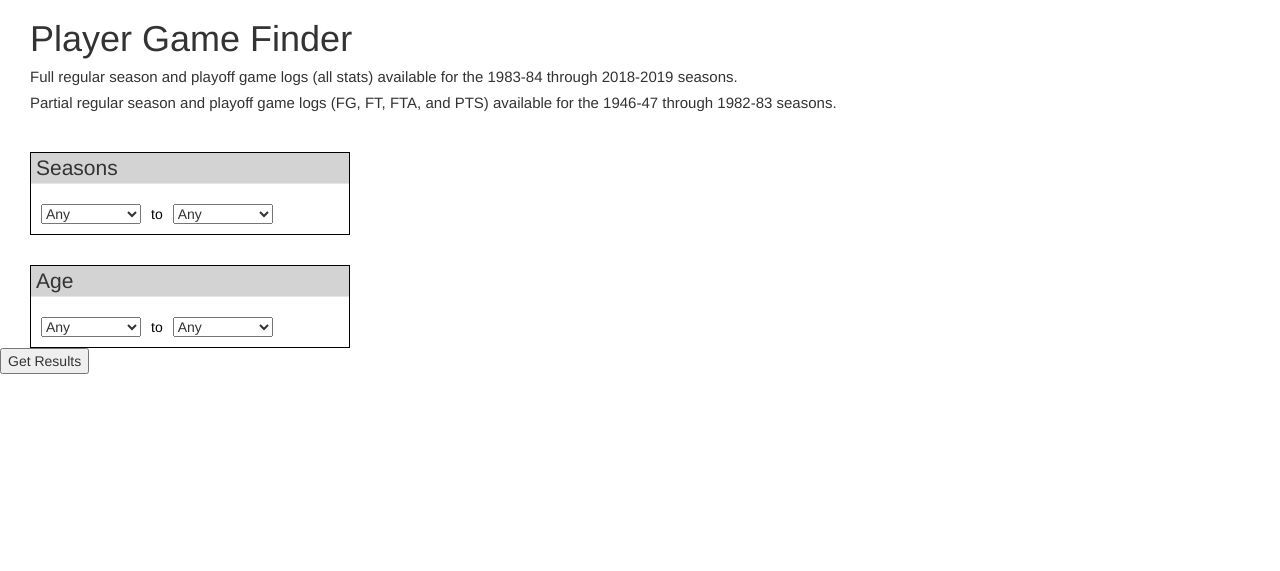
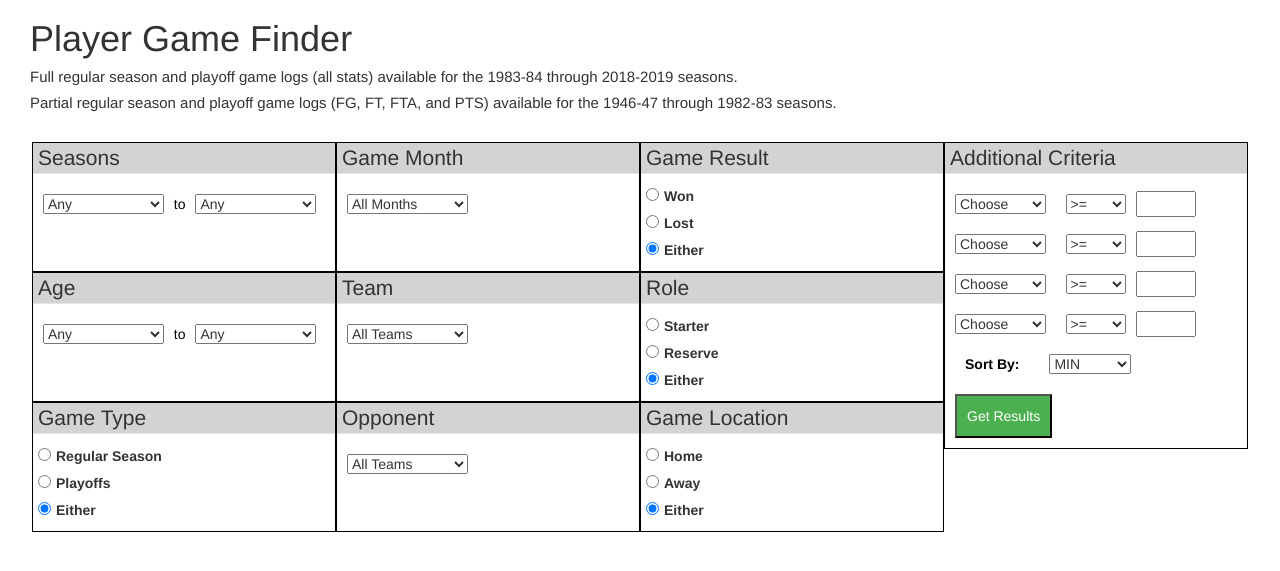
Before and after one commit to benschneid/nba-stats-api, a Python web app: template wsite/app/templates/player_game_finder_home.html in a window 1280 px wide. Shown: the part 51-622 px from the top of the page. Run offline with Jinja, Linux system fonts and the light colour scheme; the template is opened without the code that fills it, so the values that code supplies are empty; some libraries are stand-ins or nearby versions.

Commit message:
player_game_finder 80% done

```diff
--- a/wsite/app/api/games.py
+++ b/wsite/app/api/games.py
@@ -73,7 +73,7 @@ def league_game_log(season, playoffs, date_from, date_to):
         .filter(Games.SEASON_ID == season,
                 Games.PLAYOFFS == bool(playoffs),
                 date_from <= Games.GAME_DATE, Games.GAME_DATE <= date_to,
-                Oppt_Teams.TEAM_ID == TeamBox.OPPONENT_TEAM_ID).order_by(Games.GAME_ID, TeamBox.HOME,).all()
+                Oppt_Teams.TEAM_ID == TeamBox.OPPONENT_TEAM_ID).order_by(Games.GAME_ID, TeamBox.HOME).all()
     return jsonify({
         'Headers': headers,
         'Data': list(games)})
--- a/wsite/app/api/seasons.py
+++ b/wsite/app/api/seasons.py
@@ -3,8 +3,6 @@ from app.models import *
 from flask import jsonify
 from app import db
 from app.api import bp
-from sqlalchemy.orm import aliased
-from datetime import datetime
 
 
 @bp.route('/players/<int:player_id>', methods=['GET'])
--- a/wsite/app/static/pgf.js
+++ b/wsite/app/static/pgf.js
@@ -1,88 +1,22 @@
 function dropdowns() {
-  // get the reference for the body
   var body = document.getElementsByTagName("body")[0];
   var form = document.createElement("FORM");
   form.setAttribute("id", "theform")
+  var superflex = document.createElement("DIV");
   var flex = document.createElement("DIV");
-  form.appendChild(flex);
+  var flex2 = document.createElement("DIV");
+  var flex3 = document.createElement("DIV");
+  var flex4 = document.createElement("DIV");
+  form.appendChild(superflex);
   flex.setAttribute("class", "flex-container");
-  var seas_age = {'Seasons': [1946, 2020], 'Age': [18, 50]}
-  for(var key in seas_age){
-      var fieldset = document.createElement("FIELDSET");
-      flex.appendChild(fieldset)
-      var fieldset_legend = document.createElement("LEGEND");
-      fieldset_legend.innerHTML = key;
-      fieldset.appendChild(fieldset_legend);
-      for(ind = 0; ind < 2; ind++){
-          var dropdown = document.createElement("DIV");
-          fieldset.appendChild(dropdown)
-          dropdown.setAttribute("class", "dropdown dropdown-button");
-          dropdown.setAttribute("name", key+ind.toString());
-          var dropdown_toggle = document.createElement("BUTTON");
-          dropdown_toggle.style.width = "100px";
-          dropdown_toggle.innerHTML = "Any ";
-          dropdown.appendChild(dropdown_toggle);
-          dropdown_toggle.setAttribute("class", "btn btn-primary dropdown-toggle");
-          dropdown_toggle.setAttribute("data-toggle", "dropdown");
-          var dropdown_span = document.createElement("SPAN");
-          dropdown_toggle.appendChild(dropdown_span);
-          dropdown_span.setAttribute("class", "caret");
-          var dropdown_menu = document.createElement("UL");
-          dropdown_menu.setAttribute("class", "dropdown-menu parameter");
-          dropdown.appendChild(dropdown_menu);
-          var list_item = document.createElement("LI");
-          dropdown_menu.appendChild(list_item);
-          var a_item = document.createElement("A");
-          a_item.style.textAlign = "center";
-          list_item.appendChild(a_item);
-          a_item.innerHTML = "Any";
-          a_item.value = "Any";
-          for(i = seas_age[key][0]; i < seas_age[key][1]; i++){
-              var list_item = document.createElement("LI");
-              dropdown_menu.appendChild(list_item);
-              var a_item = document.createElement("A");
-              a_item.style.textAlign = "center";
-              list_item.appendChild(a_item);
-              if (key == "Seasons"){
-                a_item.innerHTML = i.toString() + '-' + (i+1).toString().slice(-2);
-              }
-              else{
-                a_item.innerHTML = i.toString()
-              }
-          }
-          if(ind == 0){
-            var a = document.createElement("A");
-            a.innerHTML = "to";
-            a.setAttribute("class", "to_season");
-            a.style.pointerEvents = "none";
-            fieldset.appendChild(a);
-            }
-      }
-  }
-   submit = document.createElement("INPUT");
-   submit.setAttribute("type", "submit");
-   submit.setAttribute("value", "Get Results");
-   form.appendChild(submit);
-   body.appendChild(form);
-   $(".dropdown-menu li a").click(function(){
-   $(this).parents(".dropdown").find('.btn').html($(this).text() + ' <span class="caret"></span>');
-   $(this).parents(".dropdown").find('.btn').val($(this).data('value'));
-   });
-   document.getElementById('theform').onsubmit = function() {
-    window.location = '/' + $('theform').serialize();
-    return false;
-    };
-
-}
-
-function dropdowns2() {
-  // get the reference for the body
-  var body = document.getElementsByTagName("body")[0];
-  var form = document.createElement("FORM");
-  form.setAttribute("id", "theform")
-  var flex = document.createElement("DIV");
-  form.appendChild(flex);
-  flex.setAttribute("class", "flex-container");
+  flex2.setAttribute("class", "flex-container");
+  flex3.setAttribute("class", "flex-container");
+  flex4.setAttribute("class", "flex-container");
+  superflex.setAttribute("class", "flex-container superflex");
+  superflex.appendChild(flex);
+  superflex.appendChild(flex2);
+  superflex.appendChild(flex3);
+  superflex.appendChild(flex4);
   var seas_age = {'Seasons': [1946, 2020], 'Age': [18, 50]}
   for(var key in seas_age){
       var fieldset = document.createElement("FIELDSET");
@@ -94,7 +28,7 @@ function dropdowns2() {
           var dropdown = document.createElement("SELECT");
           dropdown.setAttribute("name", key + ind.toString());
           fieldset.appendChild(dropdown);
-          dropdown.style.width = "100px";
+          dropdown.style.width = "40%";
           a_item = document.createElement("OPTION");
           a_item.innerHTML = "Any";
           a_item.setAttribute("value", "Any");
@@ -120,14 +54,164 @@ function dropdowns2() {
             }
       }
   }
-   submit = document.createElement("INPUT");
-   submit.setAttribute("type", "submit");
-   submit.setAttribute("value", "Get Results");
-   form.appendChild(submit);
-   body.appendChild(form);
-   document.getElementById('theform').onsubmit = function() {
+   var teams = {'ATL': 1610612737, 'BKN': 1610612751, 'BOS': 1610612738, 'CHA': 1610612766, 'CHI': 1610612741,
+                'CLE': 1610612739, 'DAL': 1610612742, 'DEN': 1610612743, 'DET': 1610612765, 'GSW': 1610612744,
+                'HOU': 1610612745, 'IND': 1610612754, 'LAC': 1610612746, 'LAL': 1610612747, 'MEM': 1610612763,
+                'MIA': 1610612748, 'MIL': 1610612749, 'MIN': 1610612750, 'NOP': 1610612740, 'NYK': 1610612752,
+                'OKC': 1610612760, 'ORL': 1610612753, 'PHI': 1610612755, 'PHX': 1610612756, 'POR': 1610612757,
+                'SAC': 1610612758, 'SAS': 1610612759, 'TOR': 1610612761, 'UTA': 1610612762, 'WAS': 1610612764};
+
+   var single_dropdowns = {"Game Month": {"October": 10, "November": 11, "December": 12, "January": 1,
+                                     "February": 2, "March": 3, "April": 4, "May": 5, "June": 6},
+                           "Team": sorting(teams), "Opponent": sorting(teams)};
+  for(var key in single_dropdowns){
+      var fieldset = document.createElement("FIELDSET");
+      flex2.appendChild(fieldset)
+      var fieldset_legend = document.createElement("LEGEND");
+      fieldset_legend.innerHTML = key;
+      fieldset.appendChild(fieldset_legend);
+      var dropdown = document.createElement("SELECT");
+      dropdown.setAttribute("name", key);
+      fieldset.appendChild(dropdown);
+      dropdown.style.width = "40%";
+      a_item = document.createElement("OPTION");
+      a_item.innerHTML = (key == "Game Month") ? "All Months": "All Teams";
+      a_item.setAttribute("value", "Any");
+      dropdown.appendChild(a_item);
+      for(subkey in single_dropdowns[key]){
+          a_item = document.createElement("OPTION");
+          dropdown.appendChild(a_item);
+          a_item.innerHTML = subkey;
+          a_item.setAttribute("value", single_dropdowns[key][subkey]);
+          }
+      }
+  var radios = {"Game_Type": ["Regular Season", "Playoffs", "Either"],
+                "Game_Result": ["Won", "Lost", "Either"],
+                "Role": ["Starter", "Reserve", "Either"],
+                "Game_Location": ["Home", "Away", "Either"],
+                };
+  for(var key in radios){
+     var fieldset = document.createElement("FIELDSET");
+     if(key == "Game_Type"){
+        flex.appendChild(fieldset);
+     }
+     else{
+     flex3.appendChild(fieldset);
+     }
+     var fieldset_legend = document.createElement("LEGEND");
+     fieldset_legend.innerHTML = key.split("_").join(" ");
+     fieldset.appendChild(fieldset_legend);
+     for(var field in radios[key]){
+          var fielddiv = document.createElement("DIV");
+          fielddiv.setAttribute("class", "fielddiv");
+          var dropdown = document.createElement("INPUT");
+          fielddiv.appendChild(dropdown);
+          dropdown.setAttribute("name", key);
+          dropdown.setAttribute("type", "radio");
+          dropdown.setAttribute("value", radios[key][field]);
+          dropdown.setAttribute("id", key+radios[key][field]);
+          if (radios[key][field] == "Either"){ dropdown.setAttribute("checked", "checked");}
+          dropdown.style.marginLeft = "5px";
+          fieldset.appendChild(fielddiv);
+          var descript = document.createElement("LABEL");
+          fielddiv.appendChild(descript);
+          descript.setAttribute("for", key+radios[key][field]);
+          descript.innerHTML = radios[key][field];
+          descript.style.marginLeft = "5px";
+          fieldset.appendChild(descript);
+          fieldset.appendChild(document.createElement("BR"));
+     }
+  }
+  droppies = {"stats": ['MIN', 'FGM', 'FGA', 'FG PCT', 'FG3M', 'FG3A', 'FG3 PCT', 'FTM', 'FTA', 'FT PCT', 'OREB',
+               'DREB', 'REB', 'AST', 'STL', 'BLK', 'TOV', 'PF', 'PTS'],
+               "operators": ["<=", "="]};
+  var fieldset = document.createElement("FIELDSET");
+  flex4.appendChild(fieldset);
+  var fieldset_legend = document.createElement("LEGEND");
+  fieldset_legend.innerHTML = "Additional Criteria";
+  fieldset.appendChild(fieldset_legend);
+  for(i = 0; i < 4; i++){
+      var additional_div = document.createElement("DIV");
+      additional_div.setAttribute("class", "additional_div")
+      fieldset.appendChild(additional_div)
+      for(var key in droppies){
+        var dropdown = document.createElement("SELECT");
+        dropdown.setAttribute("name", key+i.toString());
+        additional_div.appendChild(dropdown);
+        dropdown.style.width = (key == "stats") ? "30%": "20%";
+        a_item = document.createElement("OPTION");
+        a_item.innerHTML = (key == "stats") ? "Choose":">="
+        a_item.setAttribute("value", (key == "stats") ? "Any":">=");
+        dropdown.appendChild(a_item);
+        for(var subkey in droppies[key]){
+            a_item = document.createElement("OPTION");
+            dropdown.appendChild(a_item);
+            a_item.innerHTML = droppies[key][subkey];
+            a_item.setAttribute("value", droppies[key][subkey]);
+            }
+      }
+      var input = document.createElement("INPUT");
+      additional_div.appendChild(input);
+      input.setAttribute("class", "additional_input");
+      input.setAttribute("name", "input"+i.toString());
+      input.setAttribute("type", "text");
+      input.style.width
+      additional_div.appendChild(document.createElement("BR"));
+  }
+
+  a_item = document.createElement("A");
+  a_item.innerHTML = "<strong>" + "Sort By:" + "</strong>";
+  a_item.style.pointerEvents = "none";
+  a_item.style.width = "25%";
+  a_item.style.margin = "10px";
+  a_item.style.marginBottom = "0px";
+  a_item.style.padding = "10px";
+  a_item.style.color = "black";
+  fieldset.appendChild(a_item);
+  var dropdown = document.createElement("SELECT");
+  dropdown.setAttribute("name", "order");
+  fieldset.appendChild(dropdown);
+  for(var subkey in droppies["stats"]){
+    a_item = document.createElement("OPTION");
+    dropdown.appendChild(a_item);
+    a_item.innerHTML = droppies["stats"][subkey];
+    a_item.setAttribute("value", droppies["stats"][subkey]);
+    }
+
+  fieldset.appendChild(document.createElement("BR"));
+  submit = document.createElement("INPUT");
+  submit.setAttribute("type", "submit");
+  submit.setAttribute("value", "Get Results");
+  submit.style.backgroundColor = "#4CAF50";
+  submit.style.color = "white";
+  submit.style.padding = "10px";
+  submit.style.margin = "10px";
+  fieldset.appendChild(submit);
+  body.appendChild(form);
+  document.getElementById('theform').onsubmit = function(){
     window.location = '/pgf/find?' + $(document.getElementById('theform')).serialize();
     return false;
-    };
+  };
 
 }
+
+function sorting(obj){
+    var keys = [];
+    var sorted_obj = {};
+
+    for(var key in obj){
+        if(obj.hasOwnProperty(key)){
+            keys.push(key);
+        }
+    }
+
+    // sort keys
+    keys.sort();
+
+    // create new array based on Sorted Keys
+    jQuery.each(keys, function(i, key){
+        sorted_obj[key] = obj[key];
+    });
+
+    return sorted_obj;
+};
--- a/wsite/app/templates/player_game_finder_home.html
+++ b/wsite/app/templates/player_game_finder_home.html
@@ -9,17 +9,22 @@
        overflow: auto;
        width: 100px;
     }
-
+    .flex-container.superflex{
+      display: flex;
+      flex-direction: row;
+      margin: auto;
+      width: 95%;
+    }
     .flex-container {
       display: flex;
       flex-direction: column;
+      width: 100%;
     }
     fieldset{
-        margin: 30px 0 0 30px;
         border: 1px solid black;
-        width: 25%;
+        width: 100%;
+        min-height: 130px;
     }
-
     legend{
     padding: 0 0 0 5px;
     float: left;
@@ -27,17 +32,23 @@
     margin: 0 0 10px 0;
     background: lightgray;
     }
-
     select{
     margin: 10px;
     display: inline-block;
     }
-
     .to_season{
     display: inline-block;
     color: black;
     }
-
+    .fielddiv{
+    display: inline;
+    }
+    .additional_div{
+    display: inline;
+    }
+    .additional_input{
+    width: 20% !important;
+    }
 
     </style>
 {% endblock %}
@@ -46,7 +57,7 @@
     <h1 style = "margin-left: 30px; padding-top: 30px;"> Player Game Finder </h1>
     <h4 style = "margin-left: 30px; font-size: 15px;">Full regular season and playoff game logs (all stats)
         available for the 1983-84 through 2018-2019 seasons.</h4>
-    <h4 style = "margin-left: 30px; font-size: 15px;">Partial regular season and playoff game logs (FG, FT, FTA, and PTS) available
+    <h4 style = "margin-left: 30px; margin-bottom: 30px; font-size: 15px;">Partial regular season and playoff game logs (FG, FT, FTA, and PTS) available
         for the 1946-47 through 1982-83 seasons.</h4>
 {% endblock %}
 
@@ -54,7 +65,7 @@
     {{super()}}
     <script src="{{url_for('static', filename='pgf.js')}}"></script>
     <script type="text/javascript">
-    dropdowns2(document.getElementById("myInput"));
+    dropdowns(document.getElementById("myInput"));
     </script>
 
 {% endblock %}
```
Also changed, not shown: wsite/app/pgf/player_game_finder.py (+51 -1 lines).
